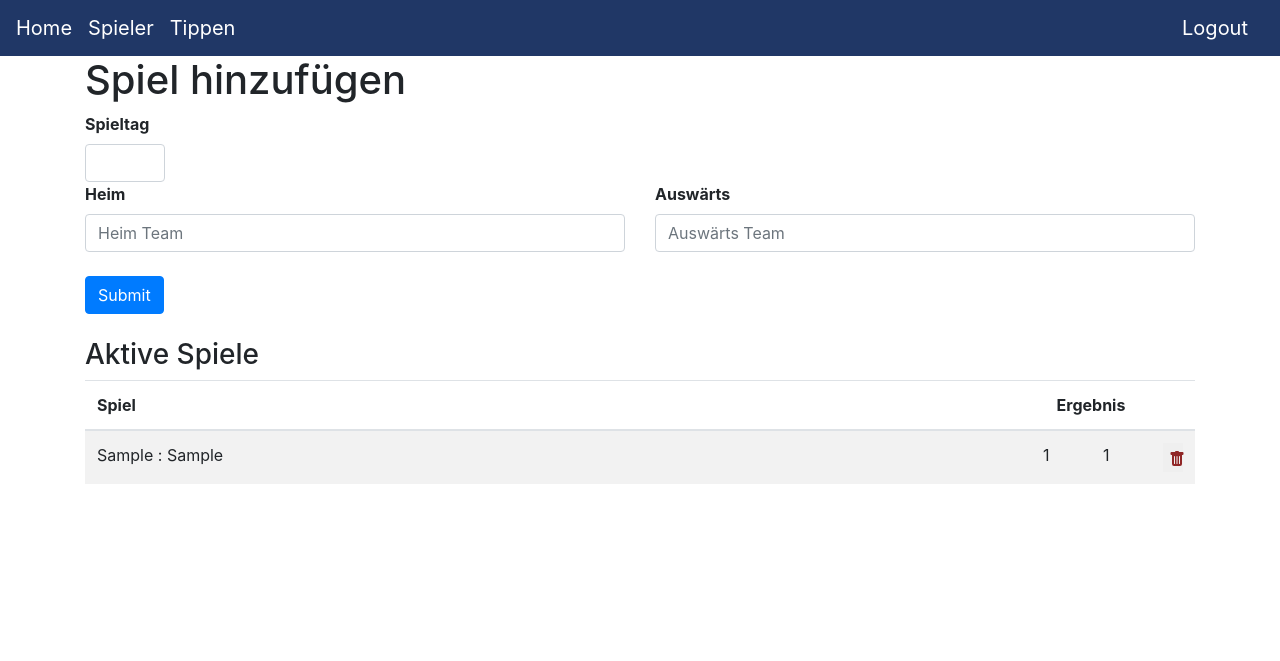
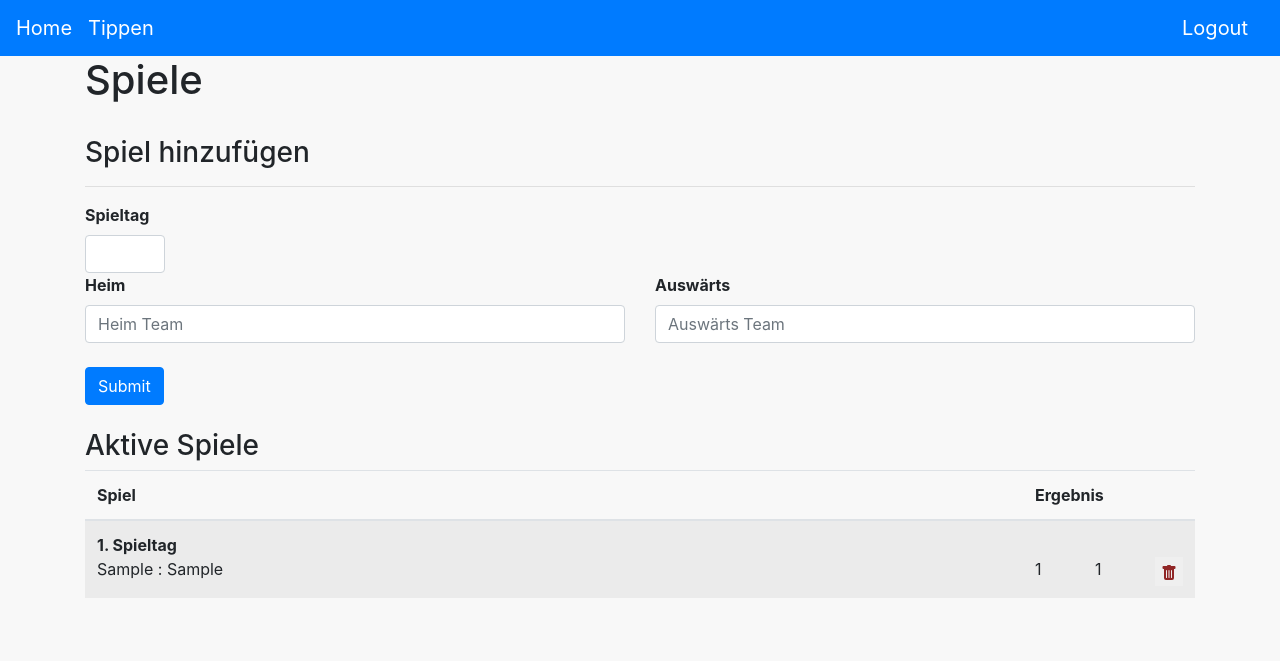
Before and after one commit to tobias124/newTest, a Flask app: page /games in a window 1280 px wide. Shown: the top 661 px of the page. Run offline with Flask 2, Linux system fonts and the light colour scheme; a user stored in the database is signed in; tables that the repository leaves empty hold one stand-in row (values such as "Sample post"); some libraries are stand-ins or nearby versions.

Commit message:
Login Layout

```diff
--- a/website/static/css/base.css
+++ b/website/static/css/base.css
@@ -1,3 +1,3 @@
-.bg-primary{
-    background-color: #203766!important;
+body {
+    background-color: rgb(248, 248, 248)!important;
 }
--- a/website/static/css/login.css
+++ b/website/static/css/login.css
@@ -1,5 +1,5 @@
 body {
-    background-color: rgba(35, 58, 102, 0.9);
+    background-color: rgba(35, 58, 102, 0.9)!important;
 }
 
 #login_button{
--- a/website/templates/base.html
+++ b/website/templates/base.html
@@ -21,7 +21,7 @@
   <body>
     {% if current_user.is_authenticated %}
     <nav class="navbar navbar-expand-lg navbar-dark bg-primary">
-        <button
+      <button
           class="navbar-toggler"
           type="button"
           data-toggle="collapse"
@@ -29,21 +29,20 @@
         ><span class="navbar-toggler-icon"></span>
           </button>
 
-
         <div class="collapse navbar-collapse" id="navbar" style="width: 100%">
           <div class="navbar-nav">
             <a class="navbar-brand" id="home" href="/index">Home</a>
+            <a class="navbar-brand" id="bet" href="/bet">Tippen</a>
             {% if not current_user.is_authenticated %}
             <a class="navbar-brand" id="login" href="/">Login</a>
             {% endif %}
             {% if current_user.role == "ADMIN" %}
             <a class="navbar-brand" id="games" href="/games">Spiele</a>
+            <a class="navbar-brand" id="spieler" href="/spieler">Spieler</a>
             {% endif %}
-            <a class="navbar-brand" id="spieler" href="/spieler">Spieler</a>
-            <a class="navbar-brand" id="bet" href="/bet">Tippen</a>
           </div>
         </div>
-        <a class="navbar-brand" id="logout" href="/logout">Logout</a>
+        <a class="navbar-brand" id="logout" href="/logout">Logout </a>
       </nav>
       {% endif %}
 
@@ -69,7 +68,7 @@
         {% endif %}
       {% endwith %}
 
-      <div class="container">
+      <div id="site-container" class="container">
         {% block content %}
         {% endblock %}
       </div>
--- a/website/templates/games.html
+++ b/website/templates/games.html
@@ -1,7 +1,9 @@
 {% extends 'base.html' %} {% block title %}Games{% endblock %}
 {% block content%}
-
-<h1>Spiel hinzufügen</h1>
+<h1>Spiele</h1>
+<br/>
+<h3>Spiel hinzufügen</h3>
+<hr/>
 <form id="add_game" method="POST">
   <div class="row">
     <div class="col">
@@ -12,6 +14,7 @@
         class="form-control"
         id="gameday"
         name="gameday"
+        required
       />
     </div>
   </div>
@@ -24,6 +27,7 @@
         id="home_team"
         name="home_team"
         placeholder="Heim Team"
+        required
       />
     </div>
     <div class="col">
@@ -34,6 +38,7 @@
         id="away_team"
         name="away_team"
         placeholder="Auswärts Team"
+        required
       />
     </div>
     <input
@@ -43,6 +48,7 @@
       name="add_game_const"
       value="1"
       hidden
+      required
     />
   </div>
   <br />
@@ -55,7 +61,7 @@
 <thead>
     <tr>
       <th scope="col">Spiel</th>
-      <th style="text-align: center;" colspan="2" scrope="col">Ergebnis</th>
+      <th colspan="2" scrope="col">Ergebnis</th>
       <!--<th scrope="col">A</th>-->
       <th scrope="col"></th>
     </tr>
@@ -64,22 +70,21 @@
 
     <tbody>
       <tr>
-        <td>{{game.home_team}} : {{game.away_team}}</td>
+        <td><b>{{game.gameday}}. Spieltag</b><br/>{{game.home_team}} : {{game.away_team}}</td>
         {% if game.home_goals == None or game.away_goals == None %}
         <form id="results" method="POST">
             <input type="text" class="form-control" id="edit_game_const" name="edit_game_const" value="1" hidden/>
-            <td style="width: 60px;"><input  class="form-control" id="home_goals_result" name="home_goals_result" type="number" style="width: 60px;"/></td>
-            <td style="width: 60px;"><input  class="form-control" id="away_goals_result" name="away_goals_result" type="number" style="width: 60px;"/></td>
+            <td style="width: 45px; vertical-align: bottom;"><input class="form-control" id="home_goals_result" name="home_goals_result"  style="min-width: 45px;" required/></td>
+            <td style="width: 45px; vertical-align: bottom;"><input class="form-control" id="away_goals_result" name="away_goals_result"  style="min-width: 45px;" required/></td>
          <input  class="form-control" id="current_game" name="current_game" value="{{game.id}}" hidden>
-        <td style="width: 20px;"><button  style="
-            width: 20px;
+        <td style="width: 20px;"><br/><button  style="
             border: none;
             color: #007bff;
-            padding-top: 6px;
+
             text-align: center;
             text-decoration: none;
             display: inline-block;
-            " type="submit"><svg xmlns="http://www.w3.org/2000/svg" width="20" height="16" fill="currentColor" class="bi bi-check-circle-fill" viewBox="0 0 16 16">
+            " type="submit"><svg xmlns="http://www.w3.org/2000/svg" width="20" height="20" fill="currentColor" class="bi bi-check-circle-fill" viewBox="0 0 16 16">
               <path d="M16 8A8 8 0 1 1 0 8a8 8 0 0 1 16 0zm-3.97-3.03a.75.75 0 0 0-1.08.022L7.477 9.417 5.384 7.323a.75.75 0 0 0-1.06 1.06L6.97 11.03a.75.75 0 0 0 1.079-.02l3.992-4.99a.75.75 0 0 0-.01-1.05z"/>
             </svg></button></td>
         </form>
@@ -88,23 +93,21 @@
 
 
 {% else %}
-<td style="width: 60px;">{{game.home_goals}}</td>
-<td style="width: 60px;">{{game.away_goals}}</td>
+<td style="width: 60px;"><br/>{{game.home_goals}}</td>
+<td style="width: 60px;"><br/>{{game.away_goals}}</td>
 
-<td style="width: 20px;">
+<td style="width: 20px;"><br/>
     <form method="POST" id="deletion">
         <input type="text" name="delete" id="delete" value="1" hidden>
         <input class="form-control" id="current_game" name="current_game" value="{{game.id}}" hidden>
         <button  style="
-        width: 20px;
         border: none;
         color: rgb(144, 38, 38);
-
         text-align: center;
         text-decoration: none;
         display: inline-block;
         font-weight: bolder;
-        font-size: 18px;" type="submit"><svg xmlns="http://www.w3.org/2000/svg" width="16" height="16" fill="currentColor" class="bi bi-trash-fill" viewBox="0 0 16 16">
+        font-size: 18px;" type="submit"><svg xmlns="http://www.w3.org/2000/svg" width="16" height="20" fill="currentColor" class="bi bi-trash-fill" viewBox="0 0 16 16">
           <path d="M2.5 1a1 1 0 0 0-1 1v1a1 1 0 0 0 1 1H3v9a2 2 0 0 0 2 2h6a2 2 0 0 0 2-2V4h.5a1 1 0 0 0 1-1V2a1 1 0 0 0-1-1H10a1 1 0 0 0-1-1H7a1 1 0 0 0-1 1H2.5zm3 4a.5.5 0 0 1 .5.5v7a.5.5 0 0 1-1 0v-7a.5.5 0 0 1 .5-.5zM8 5a.5.5 0 0 1 .5.5v7a.5.5 0 0 1-1 0v-7A.5.5 0 0 1 8 5zm3 .5v7a.5.5 0 0 1-1 0v-7a.5.5 0 0 1 1 0z"/>
         </svg></td>
     </form>
@@ -116,19 +119,28 @@
 <br/>
 
 {% for game in games_done %}
-<div style="background-color:azure; border: 1px solid; padding: 5px">
+<div style="background-color:azure; border: 1px solid rgb(200, 200, 200); padding: 5px">
 <b>Gewinner </b><br/>{{game.home_team}} : {{game.away_team}} {{game.home_goals}} : {{game.away_goals}}<br/>
 <br/>
+<table class="table">
+  <tr>
+    <th style="border-bottom: 1px solid grey">Spieler</th>
+      <th style="border-bottom: 1px solid grey">Gewinner</th>
+      <th style="border-bottom: 1px solid grey">Tipp</th>
+    </tr>
   {% for winner in winners %}
 {% if winner[1].id == game.id %}
-  {{winner[2].first_name}} {{winner[2].last_name}} <b>{{ winner[0].participant }}</b> Tipp: {{winner[0].home_goals}} : {{winner[0].away_goals}}<br/>
+    <tr>
+  <td>{{winner[2].first_name}} {{winner[2].last_name}}</td>
+  <td><b>{{ winner[0].participant }}</b></td>
+    <td>{{winner[0].home_goals}} : {{winner[0].away_goals}}</td>
+   </tr>
 
   {%endif%}
-
   {% endfor %}
+</table>
 </div>
 <br/>
 <br/>
-
 {%endfor%}
 {% endblock %}
--- a/website/views.py
+++ b/website/views.py
@@ -44,7 +44,7 @@ def bet():
 
 @views.route('games', methods=['POST', 'GET'])
 def games():
-    games = Game.query.filter_by()#enabled=True)
+    games = Game.query.filter_by().order_by(Game.gameday.asc())
     winners = db.session.query(Bet, Game, Player).filter()\
         .join(Game, (Game.id == Bet.game_id))\
         .join(Player, (Bet.player_id == Player.id))\
@@ -54,15 +54,19 @@ def games():
         # Add new game:
         if request.form.get('add_game_const') == '1':
             gameday = request.form.get('gameday')
-            home_team = request.form.get('home_team')
-            away_team = request.form.get('away_team')
-            new_game = Game(gameday=gameday, home_team=home_team,
-                            away_team=away_team, enabled=True)
-            db.session.add(new_game)
-            db.session.commit()
+            if(gameday.isnumeric()):
+                home_team = request.form.get('home_team')
+                away_team = request.form.get('away_team')
+                new_game = Game(gameday=gameday, home_team=home_team,
+                                away_team=away_team, enabled=True)
+                db.session.add(new_game)
+                db.session.commit()
+                flash("Game added successfully!", category='success')
+            else:
+                flash("Nur positive Zahl für Spieltag möglich!", category='error')
         # Edit Game Data:
         elif request.form.get('edit_game_const') == '1' and (request.form.get('home_goals_result') != "" and request.form.get('away_goals_result') != ""):
-            if int(request.form.get('home_goals_result')) >= 0 and int(request.form.get('away_goals_result')) >= 0:
+             if request.form.get('home_goals_result').isnumeric() and request.form.get('away_goals_result').isnumeric():
                 home_goals_result = int(request.form.get('home_goals_result'))
                 away_goals_result = int(request.form.get('away_goals_result'))
                 current_game = int(request.form.get('current_game'))
@@ -73,11 +77,14 @@ def games():
                 #save winner ??
                 db.session.commit()
                 flash("Game updated successfully!", category='success')
+             else:
+                flash("Nur positive Zahleingaben möglich", category="error")
         # Delete Game
         elif request.form.get('delete') == '1':
             current_game = int(request.form.get('current_game'))
             bets_to_delete = Bet.query.filter_by(game_id = current_game)
             game_to_delete = Game.query.get(current_game)
+            # Delete Bets
             for bets in bets_to_delete:
                 db.session.delete(bets)
             db.session.delete(game_to_delete)
```
Also changed, not shown: website/templates/bet.html (+5 -10 lines), website/templates/sign-up.html (+8 -7 lines).
